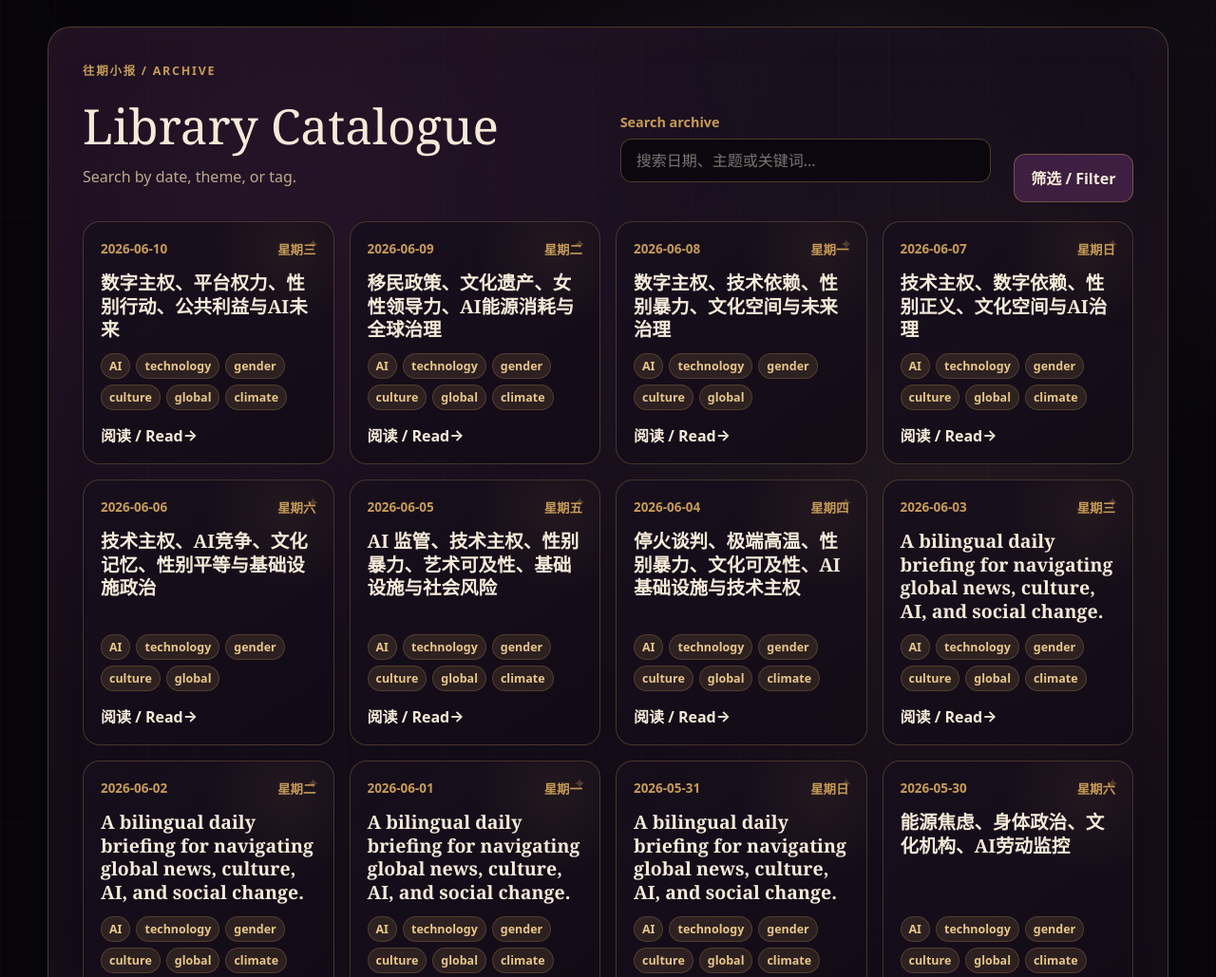
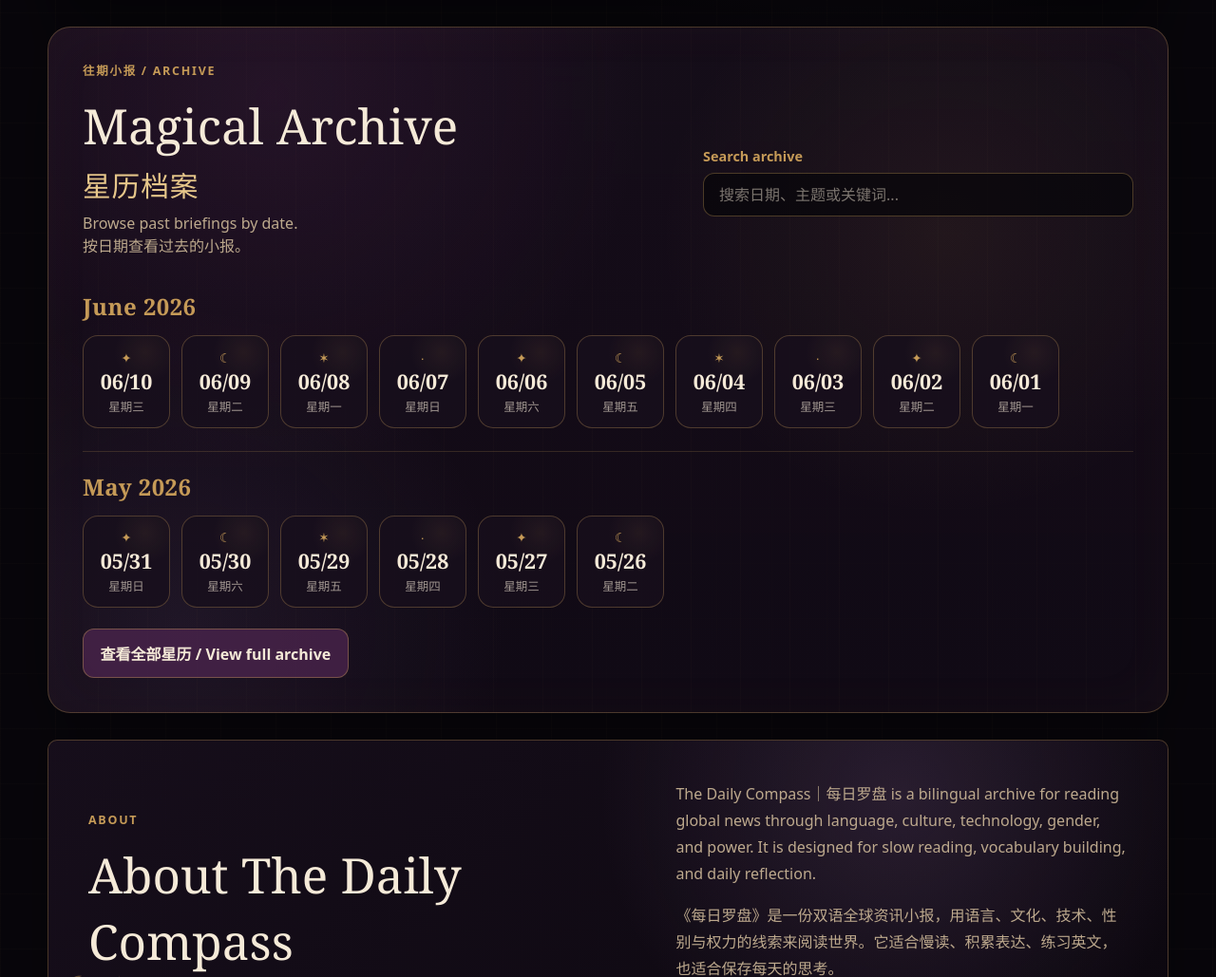
Before and after one commit to wan515264/compassdaily, a website: page index.html in a window 1280 px wide. Shown: the part 1735-2764 px from the top of the page at 95% size. Drawn offline with Linux system fonts and the light colour scheme.

Commit message:
Add files via upload

```diff
--- a/app.js
+++ b/app.js
@@ -20,8 +20,12 @@ const archiveSearch = document.querySelector("#archiveSearch");
 const readTodayLink = document.querySelector("#readTodayLink");
 const themeSwitch = document.querySelector("#themeSwitch");
 const themeIcon = themeSwitch?.querySelector(".theme-icon");
+const archiveToggle = document.querySelector("#archiveToggle");
 
 let archiveEntries = [];
+let showFullArchive = false;
+const ARCHIVE_PREVIEW_LIMIT = 16;
+const archiveSymbols = ["✦", "☾", "✶", "∙"];
 
 function getStoredTheme() {
   return localStorage.getItem("daily-compass.home-theme") || "dark";
@@ -76,6 +80,14 @@ function trimText(text = "", maxLength = 360) {
   const clean = String(text).replace(/\s+/g, " ").trim();
   if (clean.length <= maxLength) return clean;
   return `${clean.slice(0, maxLength).trim()}...`;
+}
+
+function escapeAttribute(value = "") {
+  return String(value)
+    .replace(/&/g, "&amp;")
+    .replace(/"/g, "&quot;")
+    .replace(/</g, "&lt;")
+    .replace(/>/g, "&gt;");
 }
 
 function sectionPreview(section, fallback = "") {
@@ -165,31 +177,71 @@ function renderTodayBriefing(briefing) {
 
 function archiveMatches(entry, query) {
   if (!query) return true;
-  const haystack = [entry.date, entry.title, entry.theme, ...(entry.tags || [])].join(" ").toLowerCase();
+  const dateParts = formatDateParts(entry.date);
+  const compactDate = dateParts.monthDay.replace(/\s/g, "");
+  const haystack = [entry.date, compactDate, dateParts.monthDay, entry.title, entry.theme, ...(entry.tags || [])].join(" ").toLowerCase();
   return haystack.includes(query.toLowerCase());
 }
 
+function monthKey(dateString) {
+  return dateString.slice(0, 7);
+}
+
+function monthLabel(dateString) {
+  const date = new Date(`${dateString}T00:00:00`);
+  if (Number.isNaN(date.getTime())) return dateString.slice(0, 7);
+  return new Intl.DateTimeFormat("en-US", { month: "long", year: "numeric" }).format(date);
+}
+
+function groupByMonth(entries) {
+  return entries.reduce((groups, entry) => {
+    const key = monthKey(entry.date);
+    if (!groups.has(key)) groups.set(key, []);
+    groups.get(key).push(entry);
+    return groups;
+  }, new Map());
+}
+
 function renderArchive(entries, query = "") {
-  const visible = entries.filter((entry) => archiveMatches(entry, query));
+  const cleanQuery = query.trim();
+  const matched = entries.filter((entry) => archiveMatches(entry, cleanQuery));
+  const visible = cleanQuery || showFullArchive ? matched : matched.slice(0, ARCHIVE_PREVIEW_LIMIT);
+
+  if (archiveToggle) {
+    const canExpand = !cleanQuery && matched.length > ARCHIVE_PREVIEW_LIMIT;
+    archiveToggle.hidden = !canExpand;
+    archiveToggle.textContent = showFullArchive ? "收起星历 / Collapse archive" : "查看全部星历 / View full archive";
+  }
+
   if (!visible.length) {
     archiveList.innerHTML = `<div class="empty-state">No briefings match this search yet.</div>`;
     return;
   }
 
-  archiveList.innerHTML = visible
-    .map(
-      (entry) => `
-        <article class="archive-card">
-          <div class="archive-card-top">
-            <time datetime="${entry.date}">${entry.date}</time>
-            <span>${formatDateParts(entry.date).weekday || "Briefing"}</span>
-          </div>
-          <h3>${entry.theme || SITE_SUBTITLE}</h3>
-          ${renderTags(entry.tags || [])}
-          <a class="archive-read-button" href="briefing.html?date=${entry.date}">阅读 / Read</a>
-        </article>
-      `,
-    )
+  archiveList.innerHTML = [...groupByMonth(visible).entries()]
+    .map(([key, monthEntries]) => {
+      const tokens = monthEntries
+        .map((entry, index) => {
+          const dateParts = formatDateParts(entry.date);
+          const symbol = archiveSymbols[index % archiveSymbols.length];
+          const label = escapeAttribute(`${entry.date} ${entry.theme || SITE_SUBTITLE}`);
+          return `
+            <a class="archive-date-token" href="briefing.html?date=${entry.date}" title="${label}" aria-label="${label}">
+              <span class="archive-date-symbol" aria-hidden="true">${symbol}</span>
+              <span class="archive-date-main">${dateParts.monthDay.replace(/\s/g, "")}</span>
+              <span class="archive-date-weekday">${dateParts.weekday || "Briefing"}</span>
+              <span class="archive-date-preview">${entry.theme || SITE_SUBTITLE}</span>
+            </a>
+          `;
+        })
+        .join("");
+      return `
+        <section class="archive-month" aria-label="${monthLabel(`${key}-01`)}">
+          <h3>${monthLabel(`${key}-01`)}</h3>
+          <div class="archive-token-grid">${tokens}</div>
+        </section>
+      `;
+    })
     .join("");
 }
 
@@ -199,7 +251,13 @@ function renderEmptyState(message) {
 }
 
 archiveSearch.addEventListener("input", (event) => {
+  showFullArchive = false;
   renderArchive(archiveEntries, event.currentTarget.value.trim());
+});
+
+archiveToggle?.addEventListener("click", () => {
+  showFullArchive = !showFullArchive;
+  renderArchive(archiveEntries, archiveSearch.value.trim());
 });
 
 themeSwitch?.addEventListener("click", () => {
--- a/index.html
+++ b/index.html
@@ -73,16 +73,16 @@
         <div class="section-kicker">往期小报 / Archive</div>
         <div class="archive-heading">
           <div>
-            <h2 id="archiveTitle">Library Catalogue</h2>
-            <p>Search by date, theme, or tag.</p>
+            <h2 id="archiveTitle">Magical Archive<br /><span>星历档案</span></h2>
+            <p>Browse past briefings by date.<br />按日期查看过去的小报。</p>
           </div>
           <label class="archive-search">
             <span>Search archive</span>
             <input id="archiveSearch" type="search" placeholder="搜索日期、主题或关键词..." autocomplete="off" />
           </label>
-          <button class="filter-button" type="button" aria-label="筛选归档">筛选 / Filter</button>
         </div>
         <div class="archive-grid" id="archiveList"></div>
+        <button class="archive-expand-button" id="archiveToggle" type="button" hidden>查看全部星历 / View full archive</button>
       </section>
 
       <section class="page-section about-section" id="about" aria-labelledby="aboutTitle">
--- a/styles.css
+++ b/styles.css
@@ -381,7 +381,6 @@ main,
 
 .primary-button,
 .secondary-button,
-.archive-read-button,
 .text-button,
 .word-chip {
   display: inline-flex;
@@ -434,8 +433,7 @@ main,
 }
 
 .primary-button:hover,
-.secondary-button:hover,
-.archive-read-button:hover {
+.secondary-button:hover {
   transform: translateY(-2px);
   border-color: var(--gold);
   box-shadow: 0 0 34px rgba(197, 154, 87, 0.18);
@@ -1063,9 +1061,7 @@ main,
 }
 
 .archive-grid {
-  display: grid;
-  grid-template-columns: repeat(4, minmax(0, 1fr));
-  gap: 16px;
+  display: block;
   margin-top: 20px;
 }
 
@@ -1089,17 +1085,6 @@ main,
 
 .empty-state {
   padding: 22px;
-}
-
-.archive-card:hover {
-  transform: translateY(-4px);
-  border-color: rgba(197, 154, 87, 0.58);
-}
-
-.archive-card h3 {
-  margin-bottom: 12px;
-  font-size: 1.22rem;
-  line-height: 1.26;
 }
 
 .archive {
@@ -1162,8 +1147,16 @@ main,
 }
 
 .archive-heading {
-  grid-template-columns: minmax(0, 1fr) minmax(260px, 0.72fr) auto;
+  grid-template-columns: minmax(0, 1fr) minmax(260px, 0.72fr);
   align-items: center;
+}
+
+.archive-heading h2 span {
+  display: block;
+  margin-top: 6px;
+  color: #e6c68a;
+  font-size: 0.58em;
+  letter-spacing: 0.03em;
 }
 
 .archive-search {
@@ -1205,12 +1198,11 @@ main,
   color: rgba(38, 26, 18, 0.46);
 }
 
-.filter-button {
+.archive-expand-button {
   width: auto;
   max-width: fit-content;
   min-height: 46px;
-  align-self: end;
-  justify-self: start;
+  margin: 22px auto 0;
   padding: 0.8rem 1.1rem;
   border: 1px solid rgba(197, 154, 87, 0.42);
   border-radius: 12px;
@@ -1220,87 +1212,145 @@ main,
   cursor: pointer;
 }
 
-.filter-button:hover {
+.archive-expand-button:hover {
   border-color: rgba(197, 154, 87, 0.72);
   box-shadow: 0 0 22px rgba(197, 154, 87, 0.14);
 }
 
-.theme-light .filter-button {
+.archive-expand-button[hidden] {
+  display: none;
+}
+
+.theme-light .archive-expand-button {
   border-color: rgba(70, 43, 28, 0.38);
   background: #2a1823;
   color: var(--parchment-soft);
 }
 
-.archive-card {
+.archive-month {
+  margin-top: 24px;
+  padding-top: 20px;
+  border-top: 1px solid rgba(197, 154, 87, 0.2);
+}
+
+.archive-month:first-child {
+  margin-top: 0;
+  padding-top: 0;
+  border-top: 0;
+}
+
+.archive-month h3 {
+  margin: 0 0 14px;
+  color: var(--gold);
+  font-family: Georgia, "Times New Roman", "Songti SC", serif;
+  font-size: clamp(1.18rem, 2vw, 1.5rem);
+  font-weight: 600;
+  letter-spacing: 0.02em;
+}
+
+.archive-token-grid {
+  display: flex;
+  flex-wrap: wrap;
+  gap: 12px;
+}
+
+.archive-date-token {
   position: relative;
-  min-height: 190px;
-  padding: 18px;
+  min-width: 92px;
+  min-height: 72px;
+  padding: 0.8rem 1rem;
   display: flex;
   flex-direction: column;
+  align-items: center;
+  justify-content: center;
+  border: 1px solid rgba(197, 154, 87, 0.32);
+  border-radius: 16px;
+  background:
+    radial-gradient(circle at 72% 18%, rgba(197, 154, 87, 0.08), transparent 32%),
+    rgba(24, 15, 29, 0.82);
+  color: var(--ink-light);
+  text-decoration: none;
+  transition: transform 180ms ease, border-color 180ms ease, box-shadow 180ms ease, background 180ms ease;
+}
+
+.archive-date-token:hover,
+.archive-date-token:focus-visible {
+  transform: translateY(-3px);
+  border-color: rgba(197, 154, 87, 0.72);
+  box-shadow: 0 0 24px rgba(197, 154, 87, 0.18);
+}
+
+.archive-date-main {
+  color: var(--ink-light);
+  font-family: Georgia, "Times New Roman", serif;
+  font-size: 1.35rem;
+  font-weight: 700;
+  line-height: 1.1;
+}
+
+.archive-date-weekday {
+  margin-top: 5px;
+  color: rgba(245, 234, 216, 0.62);
+  font-size: 0.78rem;
+}
+
+.archive-date-symbol {
+  margin-bottom: 4px;
+  color: var(--gold);
+  font-size: 0.85rem;
+}
+
+.archive-date-preview {
+  position: absolute;
+  left: 50%;
+  bottom: calc(100% + 10px);
+  z-index: 3;
+  width: min(260px, 78vw);
+  padding: 10px 12px;
   border: 1px solid rgba(197, 154, 87, 0.28);
-  border-radius: 18px;
-  background:
-    radial-gradient(circle at 82% 12%, rgba(197, 154, 87, 0.08), transparent 26%),
-    linear-gradient(145deg, rgba(24, 15, 29, 0.92), rgba(18, 11, 22, 0.86));
-  color: var(--ink-light);
-  transition: 180ms ease;
-}
-
-.theme-light .archive-card {
-  border-color: rgba(135, 91, 48, 0.2);
-  border-radius: 8px;
-  background:
-    linear-gradient(145deg, rgba(255, 253, 246, 0.86), rgba(246, 232, 210, 0.46)),
-    #fffaf0;
-  color: #261a12;
-}
-
-#archive .archive-card:hover {
-  transform: translateY(-4px);
-  border-color: rgba(197, 154, 87, 0.48);
-  box-shadow: 0 18px 40px rgba(0, 0, 0, 0.32), 0 0 24px rgba(197, 154, 87, 0.12);
-}
-
-.theme-light #archive .archive-card:hover {
-  border-color: rgba(135, 91, 48, 0.34);
+  border-radius: 10px;
+  background: rgba(8, 6, 11, 0.94);
+  color: var(--ink-light);
+  font-size: 0.82rem;
+  line-height: 1.45;
+  text-align: left;
+  box-shadow: 0 18px 40px rgba(0, 0, 0, 0.34);
+  opacity: 0;
+  pointer-events: none;
+  transform: translate(-50%, 6px);
+  transition: 160ms ease;
+}
+
+.archive-date-token:hover .archive-date-preview,
+.archive-date-token:focus-visible .archive-date-preview {
+  opacity: 1;
+  transform: translate(-50%, 0);
+}
+
+.theme-light .archive-month {
+  border-top-color: rgba(135, 91, 48, 0.18);
+}
+
+.theme-light .archive-date-token {
+  border-color: rgba(135, 91, 48, 0.24);
+  background:
+    radial-gradient(circle at 72% 18%, rgba(155, 106, 53, 0.12), transparent 32%),
+    rgba(255, 248, 235, 0.74);
+  color: #2a2118;
+}
+
+.theme-light .archive-date-main {
+  color: #2a2118;
+}
+
+.theme-light .archive-date-weekday {
+  color: rgba(42, 33, 24, 0.62);
+}
+
+.theme-light .archive-date-preview {
+  background: rgba(255, 248, 235, 0.96);
+  color: #2a2118;
   box-shadow: 0 18px 34px rgba(105, 71, 33, 0.14);
-}
-
-.archive-card::before {
-  content: "✦";
-  position: absolute;
-  top: 12px;
-  right: 14px;
-  color: rgba(197, 154, 87, 0.3);
-}
-
-.theme-light .archive-card::before {
-  color: rgba(86, 53, 30, 0.28);
-}
-
-.archive-card-top {
-  display: flex;
-  align-items: center;
-  justify-content: space-between;
-  gap: 10px;
-  margin-bottom: 14px;
-  color: var(--gold);
-  font-size: 0.84rem;
-  font-weight: 900;
-}
-
-.archive-card h3 {
-  color: var(--ink-light);
-  font-family: Georgia, "Times New Roman", "Songti SC", serif;
-  font-weight: 600;
-}
-
-.theme-light .archive-card-top {
-  color: #5e452e;
-}
-
-.theme-light .archive-card h3 {
-  color: #2c1d14;
 }
 
 .tag-row {
@@ -1330,30 +1380,6 @@ main,
   border-color: transparent;
   background: rgba(84, 49, 34, 0.12);
   color: #6a4d32;
-}
-
-.archive-read-button {
-  width: fit-content;
-  min-height: auto;
-  margin-top: 14px;
-  padding: 0;
-  color: var(--ink-light);
-  font-weight: 700;
-  text-decoration: none;
-}
-
-.archive-read-button::after {
-  content: " →";
-}
-
-.archive-read-button:hover {
-  color: var(--gold);
-  text-decoration: underline;
-  text-underline-offset: 4px;
-}
-
-.theme-light .archive-read-button {
-  color: #3b281d;
 }
 
 .about-section {
@@ -1899,9 +1925,6 @@ main,
     min-height: 420px;
   }
 
-  .archive-grid {
-    grid-template-columns: repeat(2, minmax(0, 1fr));
-  }
 }
 
 @media (max-width: 680px) {
@@ -1966,10 +1989,6 @@ main,
     padding-top: 20px;
   }
 
-  .archive-grid {
-    grid-template-columns: 1fr;
-  }
-
   .hero-actions,
   .primary-button,
   .secondary-button {
```
